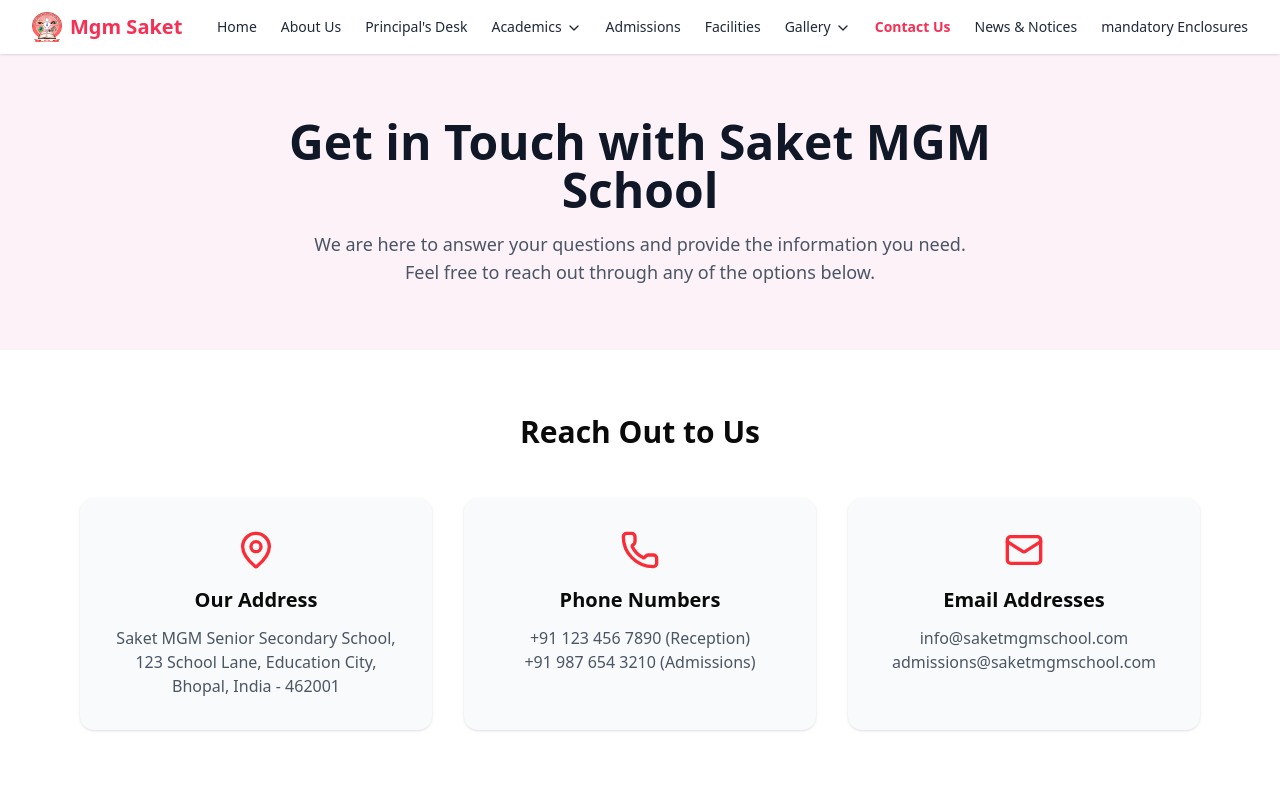
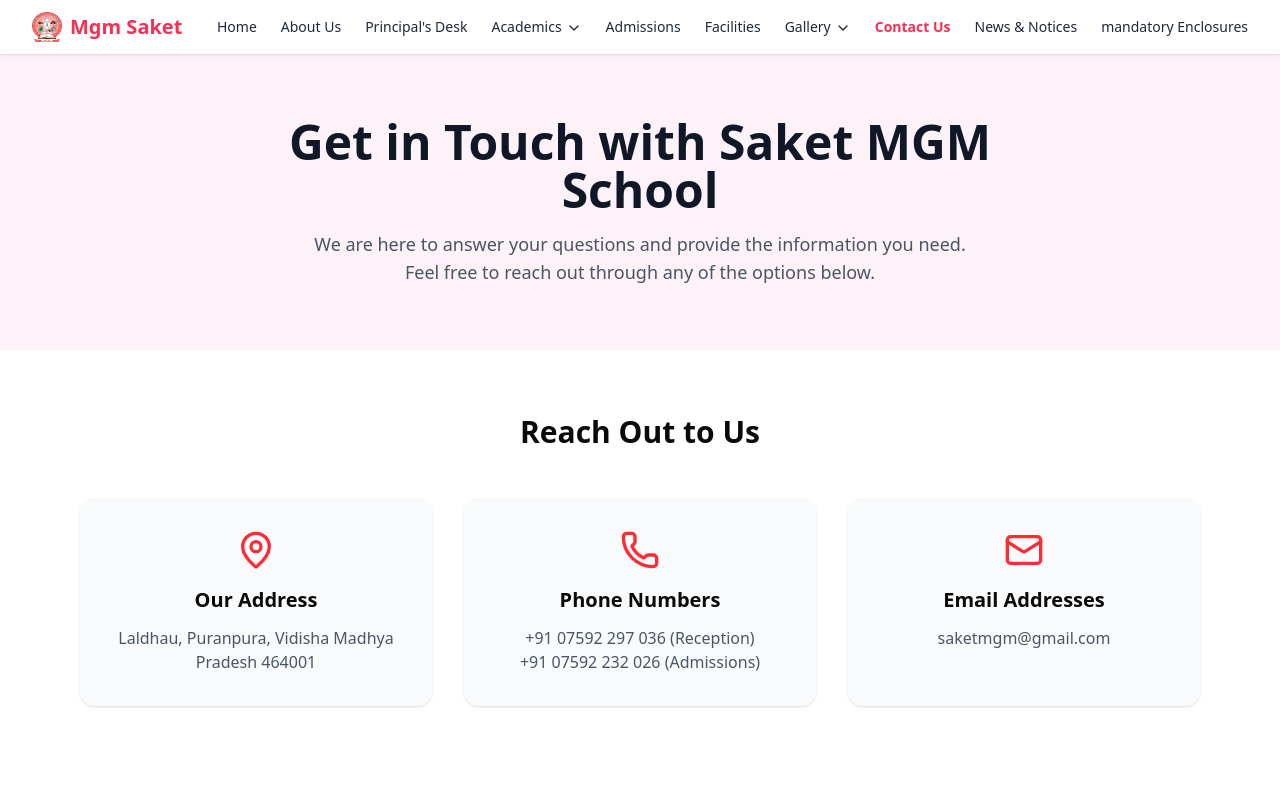
Before and after one commit to blackgrapes/saket_mgm, a Next.js app: page /contact in a window 1280 px wide. Shown: the top 800 px of the page. Built offline with nearby package versions, Linux system fonts and the light colour scheme.

Commit message:
Pushed updates to Saket MGM project

```diff
--- a/src/app/component/contact/contactInfo.tsx
+++ b/src/app/component/contact/contactInfo.tsx
@@ -12,9 +12,8 @@
             <MapPin className="w-10 h-10 text-red-500 mx-auto mb-4" />
             <h3 className="text-xl font-semibold mb-3">Our Address</h3>
             <p className="text-gray-600">
-              Saket MGM Senior Secondary School, <br />
-              123 School Lane, Education City, <br />
-              Bhopal, India - 462001
+              Laldhau, Puranpura, Vidisha
+              Madhya Pradesh 464001
             </p>
           </div>
 
@@ -22,16 +21,16 @@
           <div className="bg-gray-50 rounded-xl shadow-sm p-8 text-center">
             <Phone className="w-10 h-10 text-red-500 mx-auto mb-4" />
             <h3 className="text-xl font-semibold mb-3">Phone Numbers</h3>
-            <p className="text-gray-600">+91 123 456 7890 (Reception)</p>
-            <p className="text-gray-600">+91 987 654 3210 (Admissions)</p>
+            <p className="text-gray-600">+91 07592 297 036 (Reception)</p>
+            <p className="text-gray-600">+91 07592 232 026 (Admissions)</p>
           </div>
 
           {/* Email Addresses */}
           <div className="bg-gray-50 rounded-xl shadow-sm p-8 text-center">
             <Mail className="w-10 h-10 text-red-500 mx-auto mb-4" />
             <h3 className="text-xl font-semibold mb-3">Email Addresses</h3>
-            <p className="text-gray-600">info@saketmgmschool.com</p>
-            <p className="text-gray-600">admissions@saketmgmschool.com</p>
+            <p className="text-gray-600">saketmgm@gmail.com</p>
+
           </div>
         </div>
       </div>
--- a/src/app/component/contact/quickContact.tsx
+++ b/src/app/component/contact/quickContact.tsx
@@ -11,7 +11,7 @@
         <div className="flex flex-col md:flex-row gap-4 justify-center">
           {/* WhatsApp */}
           <a
-            href="https://wa.me/911234567890" // Change to your number
+            href="https://wa.me/917592281897" // Change to your number
             target="_blank"
             rel="noopener noreferrer"
             className="flex items-center justify-center gap-2 bg-red-500 text-white font-semibold px-6 py-3 rounded-md hover:bg-red-600 transition"
@@ -22,7 +22,7 @@
 
           {/* Call */}
           <a
-            href="tel:+911234567890" // Change to your number
+            href="tel:+9107592232026 " // Change to your number
             className="flex items-center justify-center gap-2 border border-gray-300 text-black font-semibold px-6 py-3 rounded-md hover:bg-gray-100 transition"
           >
             <Phone className="w-5 h-5" />
@@ -31,7 +31,7 @@
 
           {/* Email */}
           <a
-            href="mailto:info@example.com" // Change to your email
+            href="mailto:saketmgm@gmail.com" // Change to your email
             className="flex items-center justify-center gap-2 border border-gray-300 text-black font-semibold px-6 py-3 rounded-md hover:bg-gray-100 transition"
           >
             <Mail className="w-5 h-5" />
--- a/src/app/component/landing/PrincipalMessage.tsx
+++ b/src/app/component/landing/PrincipalMessage.tsx
@@ -6,16 +6,7 @@
 import { useRef, useEffect } from "react";
 
 const text = "Welcome to Saket MGM";
-const msg = `The present has reached a stage where fundamental questions
-regarding human values have assumed paramount importance. We are
-committed to provide a system of education that can unfold human
-potentialities and channelize them towards essential qualities and
-attitudes for a useful and fruitful existence in the modern world.
-Our School strives to be the best school in the region where
-education encompasses academics, values, culture, sports and every
-aspect of the life of an individual, so that when a child grows up,
-he/she is well prepared to face the challenges of life and prevail
-in every scenario he/she will face.`;
+const msg = `We are a close knit community of parents, teachers and students working towards one goal, Education. When we mention education, it weaves a simple picture in our minds of a student learning and a teacher teaching, but education is beyond the classical pen-paper-black board theory. It has evolved into the giant wheel that has many spokes. The entire purpose of education is not to restrict itself to imparting bookish knowledge only but inculcate humanitarian values like wisdom, compassion, courage, humility, integrity and reliability in a student. Parents are the major contributors in our Endeavour. The light of education results in a promising and colorful future of the child. Teachers are trained not only to teach well but are also expected to inspire confidence and trust in their students and become role models. Further, the School inculcates in the students a respect for tradition and ensures discipline and good manners. The continuous effort to reinforce the commitment to achieve that extra mile helps students discover and reach their personal goals in life. We aim at ensuring that our comprehensive development programs provide students with an international learning experience, while preserving our core Indian values.`;
 
 const PrincipalMessage = () => {
   const router = useRouter();
@@ -56,16 +47,16 @@
         </motion.h2>
 
         <p className="text-center text-gray-500 text-lg mt-2 mb-10">
-          A message from our Principal
+          A message from our Chairman Desk
         </p>
 
         <div className="bg-white rounded-xl shadow-md p-6 md:p-10 flex flex-col md:flex-row items-center gap-8">
           {/* Principal Image */}
           <div className="flex-shrink-0">
-            <div className="w-48 h-48 relative rounded-full overflow-hidden">
+            <div className="w-48 h-48 relative rounded-full overflow-hidden ">
               <Image
-                src="/principal.jpg"
-                alt="BIBHAS RANJAN PAL Principal"
+                src="https://res.cloudinary.com/drlidswcd/image/upload/v1754900707/Chairman-1660383831_josqzq.jpg"
+                alt="Mr.Atul Shah"
                 fill
                 priority
                 sizes="192px"
@@ -96,7 +87,7 @@
             </p>
 
             <p className="text-[#f82f53] font-semibold text-lg mb-4">
-              BIBHAS RANJAN PAL, Principal
+              Mr.Atul Shah
             </p>
 
             <button
```
